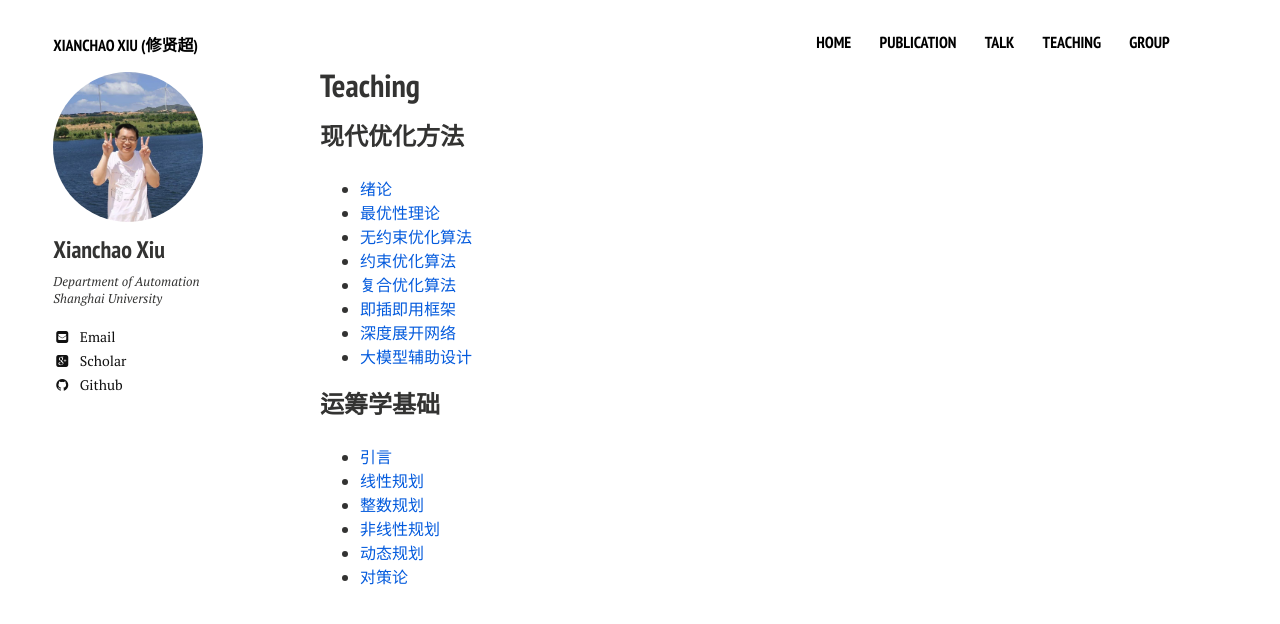
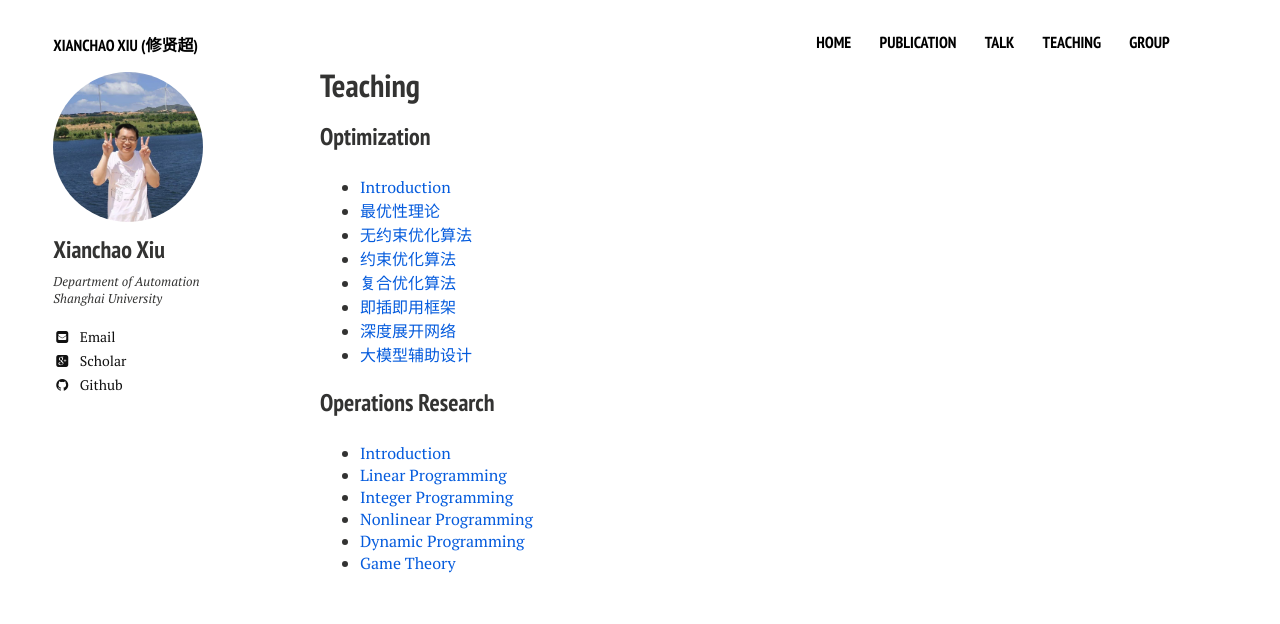
Before and after one commit to xianchaoxiu/xianchaoxiu.github.io, a Jekyll site: the page built from teaching/index.md, in a window 1280 px wide. Shown: the top 624 px of the page. Built offline with Jekyll 4.4.1, drawn with Linux system fonts in a browser that asks for light colours; nearby versions of some CDN libraries.

Commit message:
Update index.md

```diff
--- a/teaching/index.md
+++ b/teaching/index.md
@@ -9,9 +9,9 @@ share: false
 
 
 
-### 现代优化方法
+### Optimization
 
-- <a href="../teaching/现代优化方法/绪论.pdf" class="textlink" target="_blank">绪论 </a> <br>
+- <a href="../teaching/现代优化方法/绪论.pdf" class="textlink" target="_blank">Introduction </a> <br>
 - <a href="../teaching/现代优化方法/最优化理论.pdf" class="textlink" target="_blank">最优性理论 </a> <br>
 - <a href="../teaching/现代优化方法/无约束优化算法.pdf" class="textlink" target="_blank">无约束优化算法 </a> <br>
 - <a href="../teaching/现代优化方法/约束优化算法.pdf" class="textlink" target="_blank">约束优化算法 </a> <br>
@@ -24,11 +24,11 @@ share: false
 
 
 
-### 运筹学基础
+### Operations Research
 
-- <a href="../teaching/运筹学/引言.pdf" class="textlink" target="_blank">引言 </a> <br>
-- <a href="../teaching/运筹学/线性规划.pdf" class="textlink" target="_blank">线性规划  </a> <br>
-- <a href="../teaching/运筹学/整数规划.pdf" class="textlink" target="_blank">整数规划 </a> <br>
-- <a href="../teaching/运筹学/非线性规划.pdf" class="textlink" target="_blank">非线性规划 </a> <br>
-- <a href="../teaching/运筹学/动态规划.pdf" class="textlink" target="_blank">动态规划 </a> <br>
-- <a href="../teaching/运筹学/对策论.pdf" class="textlink" target="_blank">对策论 </a> <br><br>
+- <a href="../teaching/运筹学/引言.pdf" class="textlink" target="_blank">Introduction</a> <br>
+- <a href="../teaching/运筹学/线性规划.pdf" class="textlink" target="_blank">Linear Programming</a> <br>
+- <a href="../teaching/运筹学/整数规划.pdf" class="textlink" target="_blank">Integer Programming</a> <br>
+- <a href="../teaching/运筹学/非线性规划.pdf" class="textlink" target="_blank">Nonlinear Programming</a> <br>
+- <a href="../teaching/运筹学/动态规划.pdf" class="textlink" target="_blank">Dynamic Programming</a> <br>
+- <a href="../teaching/运筹学/对策论.pdf" class="textlink" target="_blank">Game Theory</a> <br><br>
```
